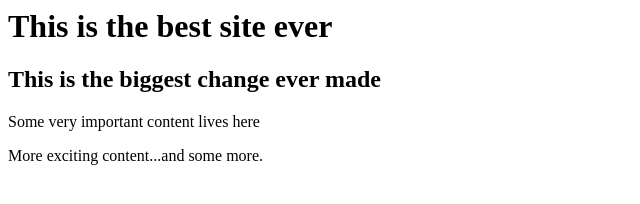
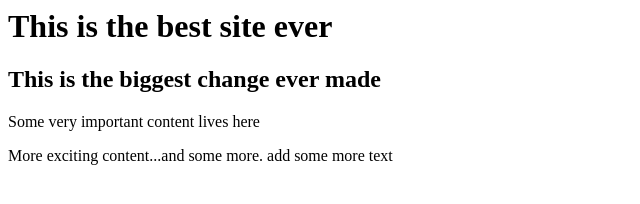
Before and after one commit to jblair53/project3, a plain HTML site: page index.html in a window 1280 px wide. Shown: the whole page, without its empty margins (0-640 px from the left). Drawn offline with Linux system fonts and the light colour scheme.

Commit message:
edit line 4 text

```diff
--- a/index.html
+++ b/index.html
@@ -1,4 +1,4 @@
 <h1>This is the best site ever</h1>
 <h2>This is the biggest change ever made</h2>
 <p>Some very important content lives here</p>
-<p>More exciting content...and some more.</p>
+<p>More exciting content...and some more. add some more text</p>
```
